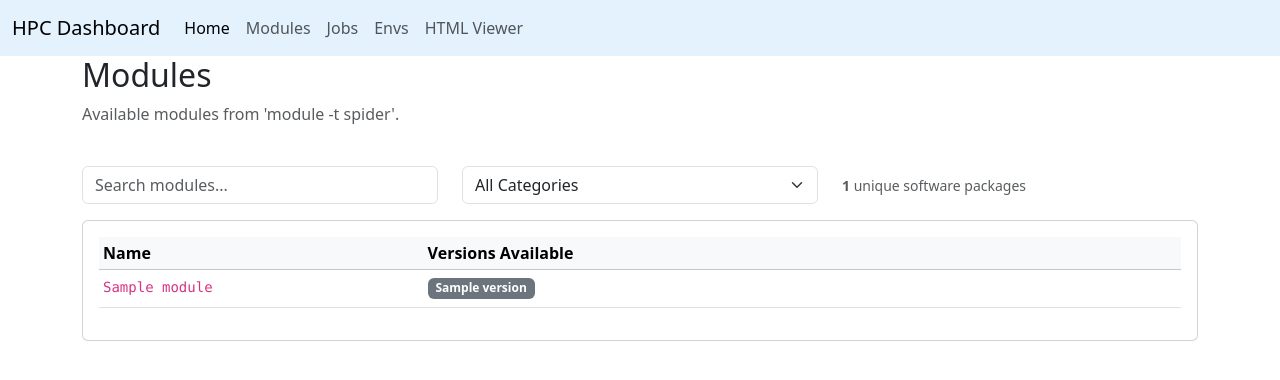
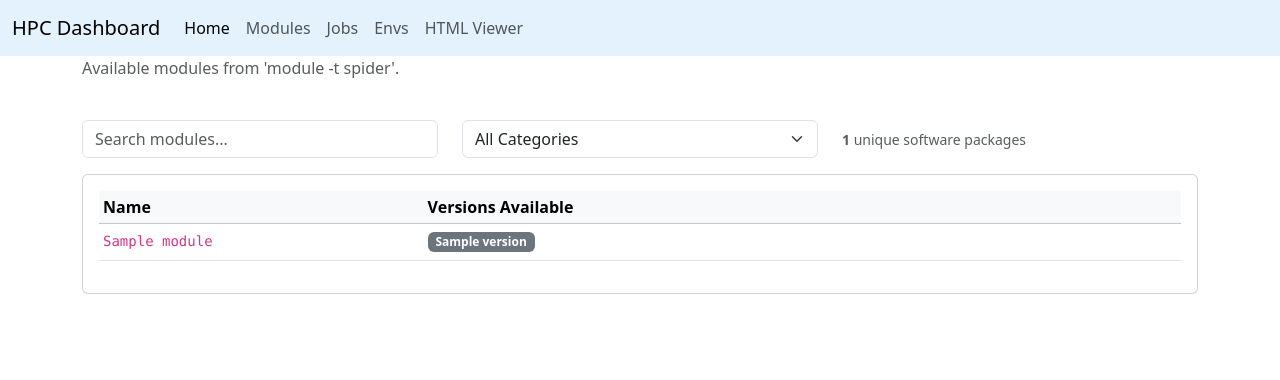
Before and after one commit to sdhutchins/ood-hpc-dash, a Flask app: template templates/modules.html in a window 1280 px wide. Shown: the top 380 px of the page. Run offline with Flask 3, Linux system fonts and the light colour scheme; the template is opened without the code that fills it: most values are stand-ins (such as "Sample title", 1, 10 or a date in 2020).

Commit message:
Remove heading.

```diff
--- a/templates/modules.html
+++ b/templates/modules.html
@@ -3,7 +3,6 @@
 {% block content %}
 <div class="row mb-4">
     <div class="col">
-        <h2>Modules</h2>
         <p class="text-muted">Available modules from 'module -t spider'.</p>
     </div>
 </div>
```
